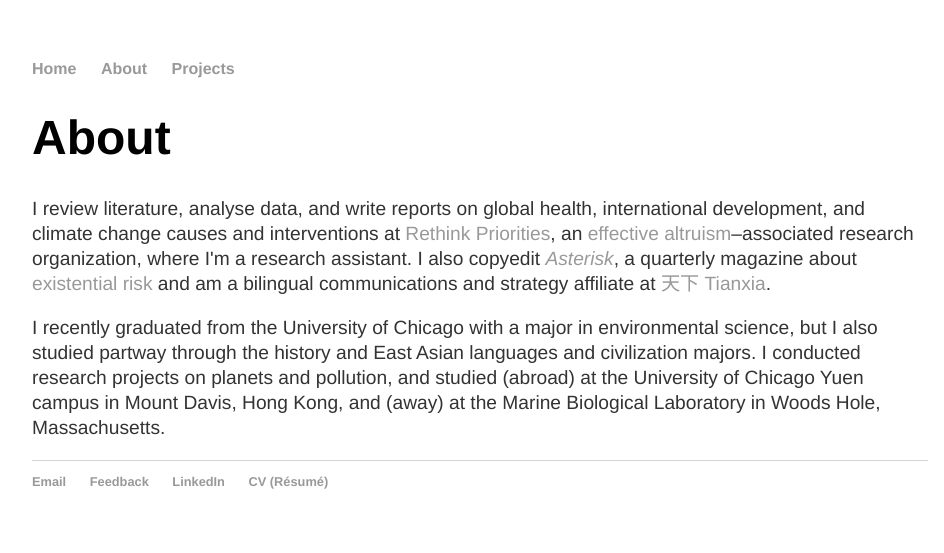
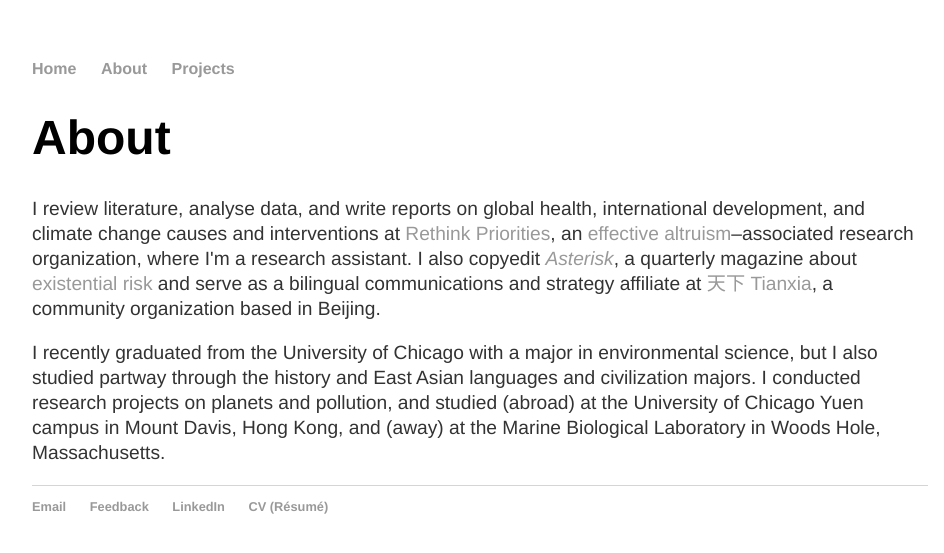
Before and after one commit to y-james-hu/y-james-hu.github.io, a Jekyll site: the page built from about/index.html, in a window 1280 px wide. Shown: the top 553 px of the page, without its empty margins (160-1104 px from the left). Built offline with Jekyll 4.4.1, drawn with Linux system fonts in a browser that asks for light colours.

Commit message:
Update index.html

```diff
--- a/about/index.html
+++ b/about/index.html
@@ -3,6 +3,6 @@
 title: About
 ---
   <h1>{{ page.title }}</h1>
-    <p>I review literature, analyse data, and write reports on global health, international development, and climate change causes and interventions at <a href = "https://rethinkpriorities.org/">Rethink Priorities</a>, an <a href = "https://effectivealtruism.org">effective altruism</a>–associated research organization, where I'm a research assistant. I also copyedit <a href = "http://asteriskmag.com/"><em>Asterisk</em></a>, a quarterly magazine about <a href = "https://theprecipice.com/">existential risk</a> and am a bilingual communications and strategy affiliate at <a href = "https://tian-xia.com/">天下 Tianxia</a>.</p>
+    <p>I review literature, analyse data, and write reports on global health, international development, and climate change causes and interventions at <a href = "https://rethinkpriorities.org/">Rethink Priorities</a>, an <a href = "https://effectivealtruism.org">effective altruism</a>–associated research organization, where I'm a research assistant. I also copyedit <a href = "http://asteriskmag.com/"><em>Asterisk</em></a>, a quarterly magazine about <a href = "https://theprecipice.com/">existential risk</a> and serve as a bilingual communications and strategy affiliate at <a href = "https://tian-xia.com/">天下 Tianxia</a>, a community organization based in Beijing.</p>
     <p>I recently graduated from the University of Chicago with a major in environmental science, but I also studied partway through the history and East Asian languages and civilization majors. I conducted research projects on planets and pollution, and studied (abroad) at the University of Chicago Yuen campus in Mount Davis, Hong Kong, and (away) at the Marine Biological Laboratory in Woods Hole, Massachusetts.</p>
     <p></p>
```
